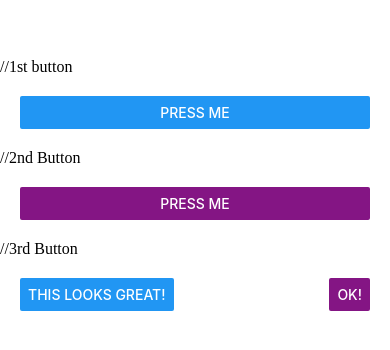
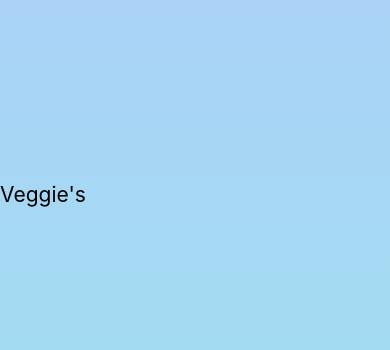
Before and after one commit to Sandesh567/AppPractice, a React Native app: screen / in a window 390 px wide. Shown: the part 228-578 px from the top of the page. Built offline with nearby package versions, Linux system fonts and the light colour scheme.

Commit message:
Update App.js

```diff
--- a/App.js
+++ b/App.js
@@ -1,35 +1,24 @@
 import React from 'react';
-import {Alert, Button, StyleSheet, View} from 'react-native';
+import { StyleSheet, View, Text } from 'react-native';
+import { LinearGradient } from 'expo-linear-gradient';
 
-const ButtonBasics = () => {
-  const onPress = () => {
-    Alert.alert('You tapped the button!');
-  };
-
-  //Button props : onPress and title
-  //disabled props can also be used in the button
+const Gradient = () => {
 
   return (
     <View style={styles.container}>
-  //1st button
-      <View style={styles.buttonContainer}>
-        <Button onPress={onPress} title="Press Me" />
-      </View>
 
-  //2nd Button
-      <View style={styles.buttonContainer}>
-        <Button onPress={onPress} title="Press Me" color="#841584" />
-      </View>
-
-  //3rd Button
-
-      <View style={styles.alternativeLayoutButtonContainer}>
-        <Button onPress={onPress} title="This looks great!" />
-        <Button onPress={onPress} title="OK!" color="#841584" />
-      </View>
+      <LinearGradient
+        // Background Linear Gradient
+        colors={['rgba(58, 131, 244, 0.4)', 'rgba(9,181,211,0.4)']}
+        style={styles.container}
+      >
+        <Text style={styles.text}>
+          Veggie's
+        </Text>
 
 
 
+      </LinearGradient>
     </View>
   );
 };
@@ -39,14 +28,10 @@ const styles = StyleSheet.create({
     flex: 1,
     justifyContent: 'center',
   },
-  buttonContainer: {
-    margin: 20,
-  },
-  alternativeLayoutButtonContainer: {
-    margin: 20,
-    flexDirection: 'row',
-    justifyContent: 'space-between',
-  },
+  text: {
+    fontSize: 21,
+
+  }
 });
 
-export default ButtonBasics;
+export default Gradient;
```
